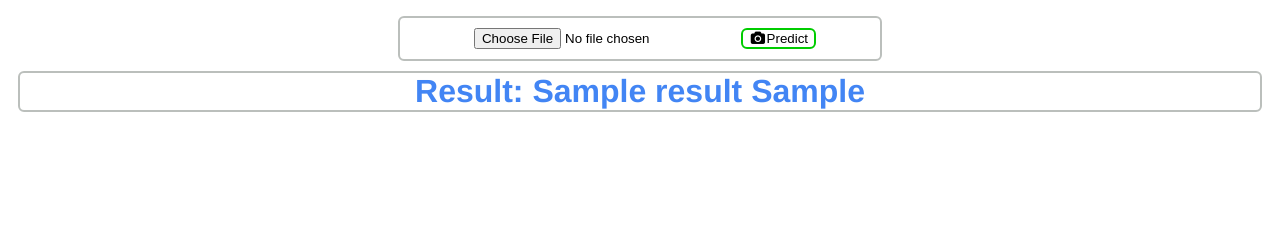
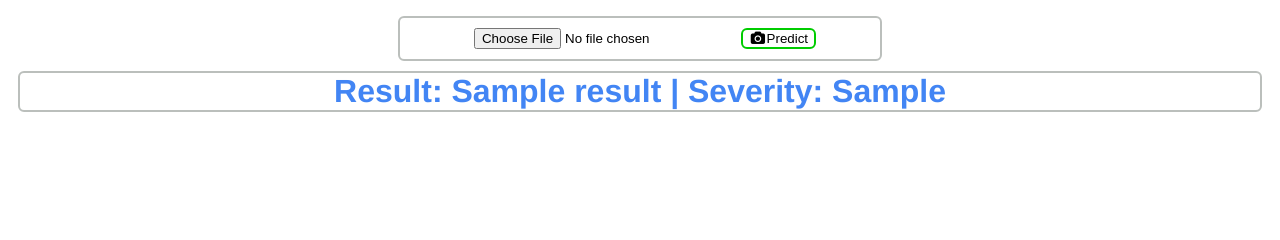
Before and after one commit to sheikhaman25/skin-cancer-prediction, a Flask app: template templates/index.html in a window 1280 px wide. Shown: the part 269-509 px from the top of the page. Run offline with Flask 2, Linux system fonts and the light colour scheme; the template is opened without the code that fills it: most values are stand-ins (such as "Sample title", 1, 10 or a date in 2020).

Commit message:
Update index.html

```diff
--- a/templates/index.html
+++ b/templates/index.html
@@ -23,7 +23,7 @@
 </form>
 </div>
 
-<h2>Result: {{result}} {{res_prob}}</h2>
+<h2>Result: {{result}} | Severity: {{stg_res}}</h2>
 
 </body>
 
```
